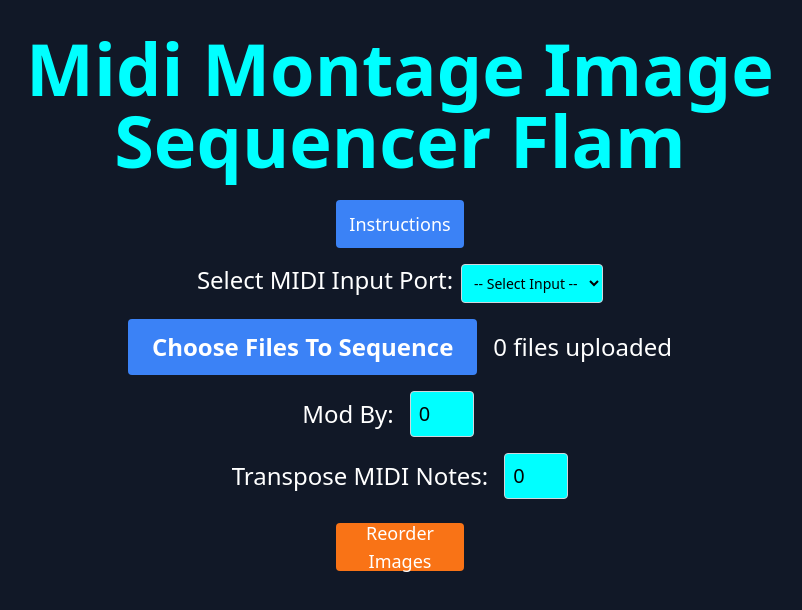
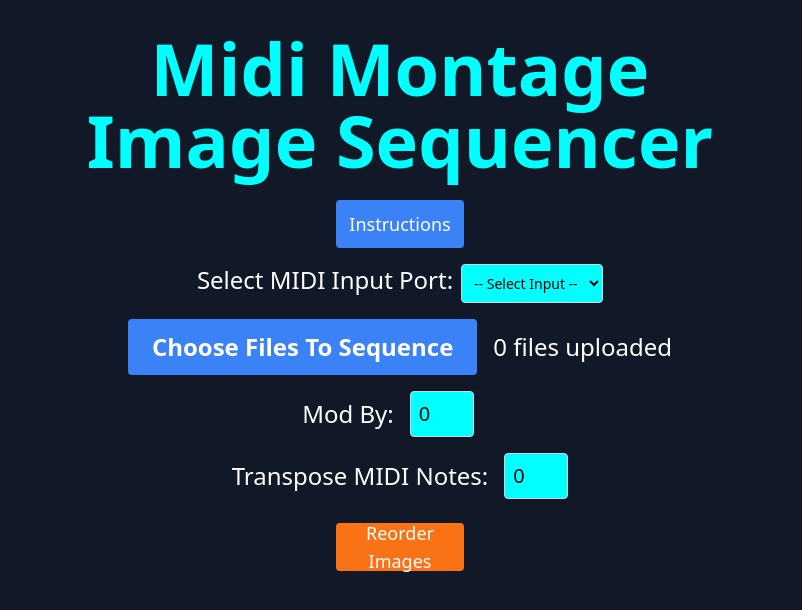
Before and after one commit to nathanfenoglio/midi-montage-image-sequencer, a Next.js app: page / in a window 1280 px wide. Shown: the top 610 px of the page, without its empty margins (240-1042 px from the left). Built offline with nearby package versions, Linux system fonts and the light colour scheme.

Commit message:
changing title back

```diff
--- a/app/Home/page.tsx
+++ b/app/Home/page.tsx
@@ -265,7 +265,7 @@ const HomePage = () => {
       {/* see about moving image display to top eh it pushes everything else off of the screen */}
 
       <div className='mt-[2vh] mb-[3vh] text-3xl sm:text-4xl md:text-5xl lg:text-6xl xl:text-7xl font-bold'>
-        <h1 className='text-center w-[60%] mx-auto text-[#00FFFF]'>Midi Montage Image Sequencer Flam</h1>
+        <h1 className='text-center w-[60%] mx-auto text-[#00FFFF]'>Midi Montage Image Sequencer</h1>
       </div>
 
       <a
```
